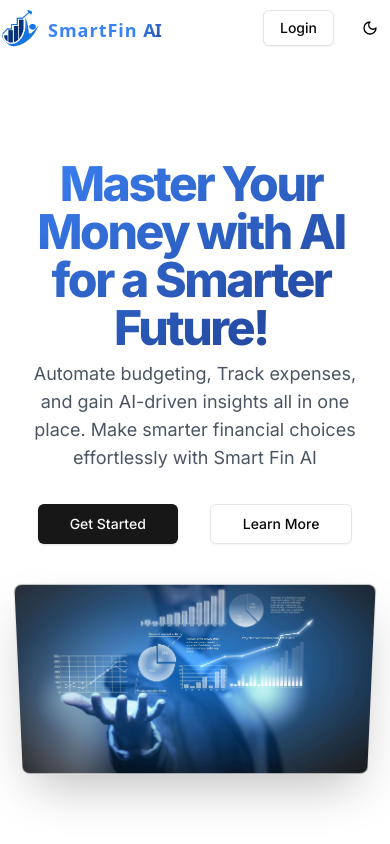
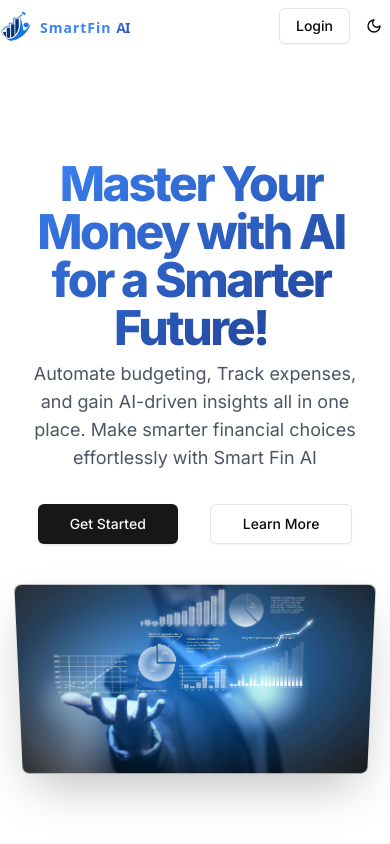
Before and after one commit to Sdhanish/SmartFin-AI, a Next.js app: page / in a window 390 px wide. Shown: the top 844 px of the page. Built offline with nearby package versions, Linux system fonts and the light colour scheme; no server answers.

Commit message:
gallery access

```diff
--- a/app/(main)/transaction/_components/receipt-scanner.jsx
+++ b/app/(main)/transaction/_components/receipt-scanner.jsx
@@ -39,7 +39,7 @@ if (scannedData && !scanReceiptLoading) {
   return (
     <div>
      <Input type="file" ref={fileInputRef}
-     className="hidden" accept="image/" capture="environment"
+     className="hidden" accept="image/*"
      onChange={(e)=>{
       const file=e.target.files?.[0];
       if(file) handleReceiptscan(file);
--- a/components/header-client.jsx
+++ b/components/header-client.jsx
@@ -36,10 +36,10 @@ const HeaderClient = () => {
     width={70}
     height={70}
     priority
-    className="rounded-full border-gray-500 outline-gray-500 object-cover w-10 h-10 sm:w-[70px] sm:h-[70px]"
+    className="rounded-full border-gray-500 outline-gray-500 object-cover w-8 h-8 sm:w-[70px] sm:h-[70px]"
   />
 
-  <span className="text-blue-500 tracking-[1px] mt-1 text-lg sm:text-3xl dark:text-blue-300 font-sans font-extrabold">
+  <span className="text-blue-500 tracking-[1px] mt-1 text-sm sm:text-3xl dark:text-blue-300 font-sans font-extrabold">
     SmartFin <span className="gradient-title">AI</span>
   </span>
 </Link>
@@ -48,7 +48,7 @@ const HeaderClient = () => {
 
 
 
-    <div className="flex items-center space-x-4">
+    <div className="flex items-center space-x-2 sm:space-x-4">
     <SignedIn>
       <Link href={"/dashboard"} className="text-gray-600
       dark:text-white
@@ -73,7 +73,7 @@ const HeaderClient = () => {
         <SignedIn>
           <UserButton appearance={{
             elements:{
-              avatarBox: "w-10 h-10"
+              avatarBox: "w-8 h-8 sm:w-10 sm:h-10"
             }
           }} />
         </SignedIn>
@@ -81,7 +81,7 @@ const HeaderClient = () => {
   variant="ghost"
   size="icon"
   onClick={toggleTheme}
-  className="transition-none w-10 h-10" // keep the button itself still
+  className="transition-none  w-8 h-8 sm:w-10 sm:h-10" // keep the button itself still
 >
   <span
    className={`inline-block transform transition-transform duration-300 ease-in-out ${
@@ -90,9 +90,9 @@ const HeaderClient = () => {
 
   >
     {isDark ? (
-      <Sun className="text-white w-10 h-10" />
+      <Sun className="text-white w-5 h-5 sm:w-6 sm:h-6" />
     ) : (
-      <Moon className="text-black w-10 h-10" />
+      <Moon className="text-black w-5 h-5 sm:w-6 sm:h-6" />
     )}
   </span>
 </Button>
```
